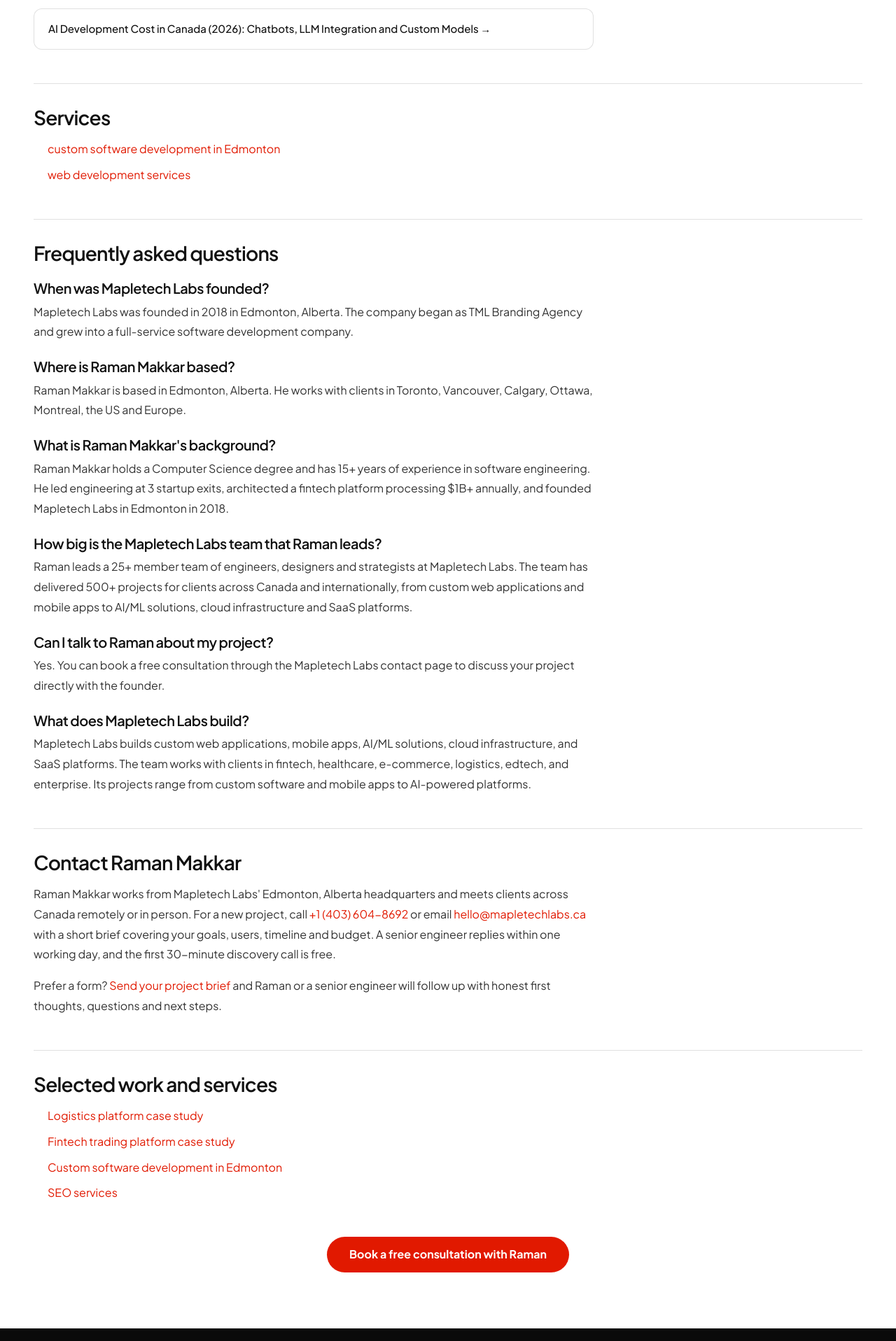
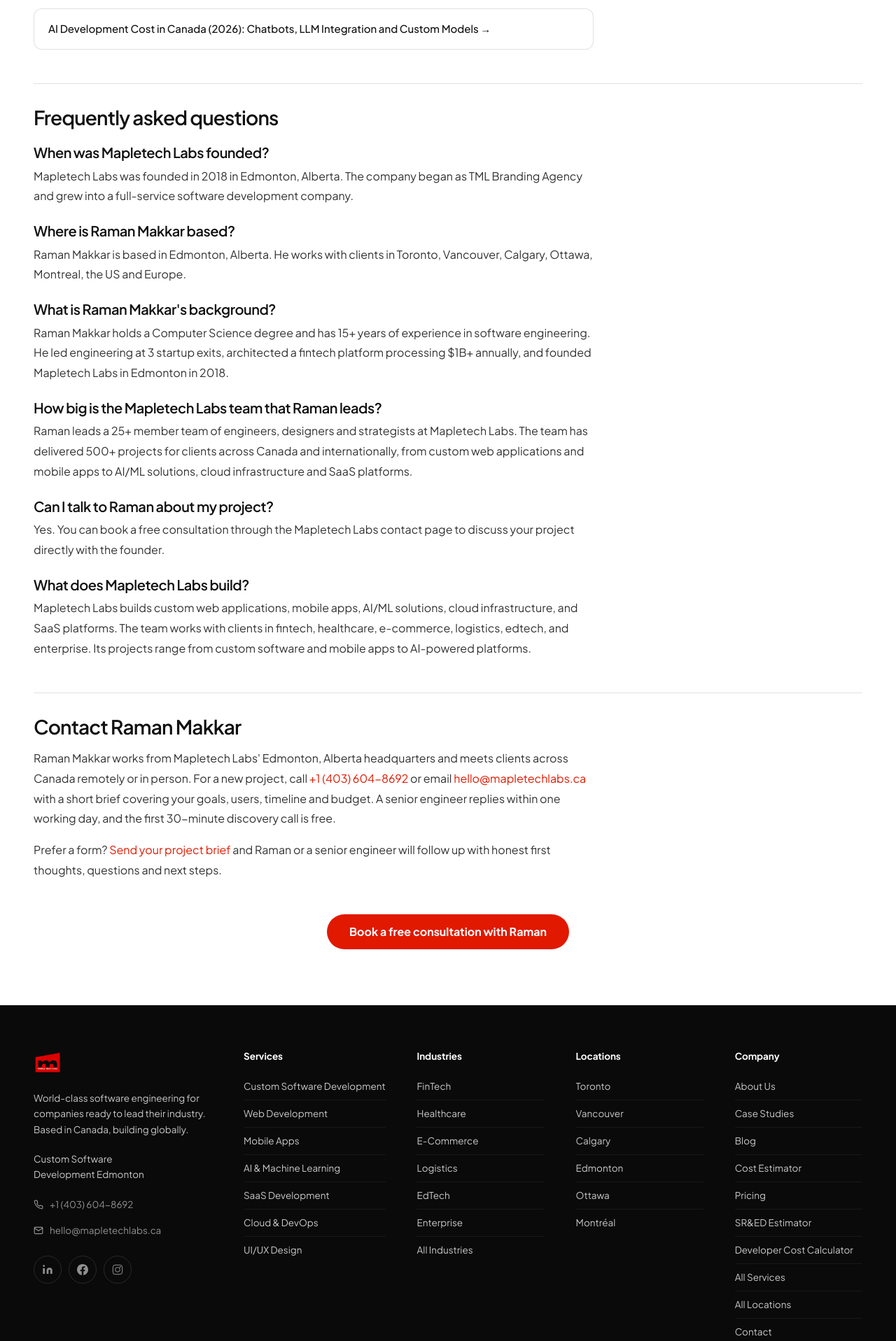
Before and after one commit to Ramanmakkar1/MapletechlabsRed, a Next.js app: page /about/raman-makkar in a window 1280 px wide. Shown: the part 9798-11715 px from the top of the page at 70% size. Built offline with nearby package versions, Linux system fonts and the light colour scheme; no server answers.

Commit message:
autopilot: Remove the two repeated link-only sections from the Raman Makkar author page
Task #19910, written by morph/morph-dsv41flash.

```diff
--- a/src/app/about/raman-makkar/page.tsx
+++ b/src/app/about/raman-makkar/page.tsx
@@ -709,18 +709,6 @@ export default function RamanPage() {
             </section>
 
             <section style={{ marginTop: '48px', paddingTop: '32px', borderTop: '1px solid var(--line)' }}>
-              <h2 style={{ fontSize: '28px', fontWeight: 600, marginBottom: '16px' }}>Services</h2>
-              <ul style={{ fontSize: '16px', lineHeight: 1.8, color: 'var(--body)', paddingLeft: '20px', maxWidth: '800px' }}>
-                <li style={{ marginBottom: '8px' }}>
-                  <Link href="/locations/software-development-company-in-edmonton" style={{ color: 'var(--brand)' }}>custom software development in Edmonton</Link>
-                </li>
-                <li>
-                  <Link href="/services/web-development" style={{ color: 'var(--brand)' }}>web development services</Link>
-                </li>
-              </ul>
-            </section>
-
-            <section style={{ marginTop: '48px', paddingTop: '32px', borderTop: '1px solid var(--line)' }}>
               <h2 style={{ fontSize: '28px', fontWeight: 600, marginBottom: '24px' }}>Frequently asked questions</h2>
               <div style={{ maxWidth: '800px' }}>
                 {faqs.map((item) => (
@@ -750,24 +738,6 @@ export default function RamanPage() {
               </p>
             </section>
 
-            <section style={{ marginTop: '48px', paddingTop: '32px', borderTop: '1px solid var(--line)' }}>
-              <h2 style={{ fontSize: '28px', fontWeight: 600, marginBottom: '16px' }}>Selected work and services</h2>
-              <ul style={{ fontSize: '16px', lineHeight: 1.8, color: 'var(--body)', paddingLeft: '20px', maxWidth: '800px' }}>
-                <li style={{ marginBottom: '8px' }}>
-                  <Link href="/case-studies/logistics-platform" style={{ color: 'var(--brand)' }}>Logistics platform case study</Link>
-                </li>
-                <li style={{ marginBottom: '8px' }}>
-                  <Link href="/case-studies/fintech-trading-platform" style={{ color: 'var(--brand)' }}>Fintech trading platform case study</Link>
-                </li>
-                <li style={{ marginBottom: '8px' }}>
-                  <Link href="/locations/software-development-company-in-edmonton" style={{ color: 'var(--brand)' }}>Custom software development in Edmonton</Link>
-                </li>
-                <li style={{ marginBottom: '8px' }}>
-                  <Link href="/services/digital-marketing/seo-services" style={{ color: 'var(--brand)' }}>SEO services</Link>
-                </li>
-              </ul>
-            </section>
-
             <div style={{ marginTop: '48px', textAlign: 'center' }}>
               <Link
                 href="/contact"
```
